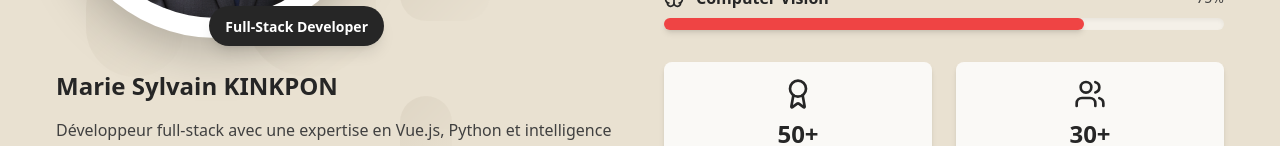
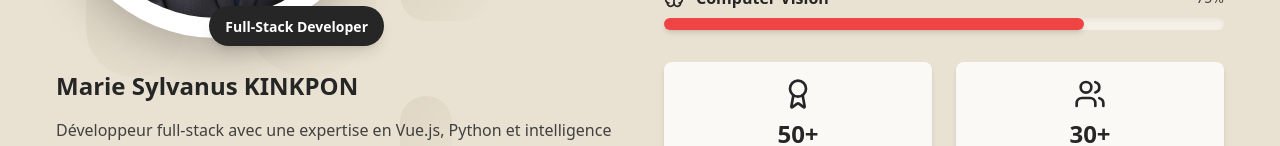
Before and after one commit to Sknyves/marie-sylvanus, a Vue app: page /about in a window 1280 px wide. Shown: the part 634-780 px from the top of the page. Built offline with nearby package versions, Linux system fonts and the light colour scheme.

Commit message:
chagement de mon prénom

```diff
--- a/src/components/AboutSection.vue
+++ b/src/components/AboutSection.vue
@@ -221,7 +221,7 @@ onMounted(() => {
               <div class="profile-photo w-72 h-72 bg-neutral-800 rounded-full overflow-hidden border-4 border-white">
                 <img
                   src="/about-photo.png"
-                  alt="Marie Sylvain KINKPON"
+                  alt="Marie Sylvanus KINKPON"
                   class="w-full h-full object-cover transition-transform duration-500"
                 />
               </div>
@@ -232,7 +232,7 @@ onMounted(() => {
           </div>
 
           <div class="text-center lg:text-left">
-            <h2 class="text-2xl font-bold text-neutral-800 mb-4">Marie Sylvain KINKPON</h2>
+            <h2 class="text-2xl font-bold text-neutral-800 mb-4">Marie Sylvanus KINKPON</h2>
             <p class="text-neutral-700 mb-6">
               Développeur full-stack avec une expertise en Vue.js, Python et intelligence artificielle.
               Je combine créativité technique et rigueur pour concevoir des applications web et mobiles
```
